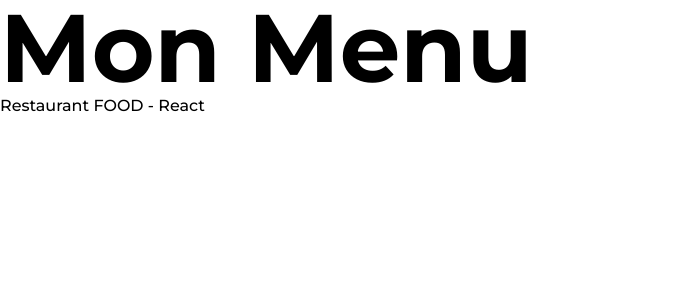
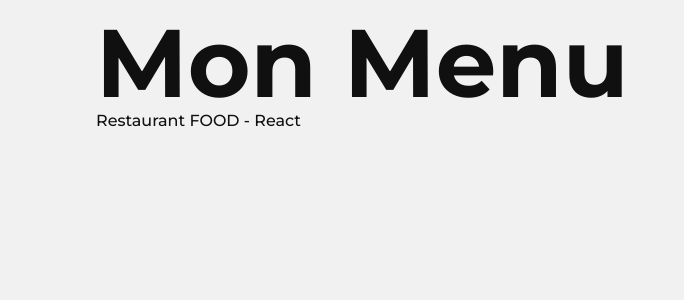
Before and after one commit to Aurelie-Runser/FOOD-Restaurant--React, a React (Vite) app: page / in a window 1280 px wide. Shown: the top 300 px of the page, without its empty margins (0-684 px from the left). Built offline with nearby package versions, Linux system fonts and the light colour scheme.

Commit message:
ajustement du style de base et des variables css

```diff
--- a/src/App.tsx
+++ b/src/App.tsx
@@ -6,8 +6,10 @@ function App() {
 
   return (
     <>
+    {/* <main className='mainbody'> */}
     <Header/>
       <p>Restaurant FOOD - React</p>
+    {/* </main> */}
     </>
   )
 }
--- a/src/main.css
+++ b/src/main.css
@@ -7,8 +7,21 @@
   box-sizing: border-box;
 }
 
-div{
+body{
+    background-color: var(--c-white);
+}
+
+#root {
+    margin: 15px auto;
+    width: 85vw;
+    max-width: 1605px;
+    min-height: 100vh;
+    color: var(--c-black);
     font-family: var(--ff-Montserrat);
+}
+
+section{
+    margin: 135px auto;
 }
 
 h1{
@@ -47,3 +60,7 @@ p{
     font-size: var(--fs-small);
     font-weight: var(--fw-regular);
 }
+
+a:hover {
+    color: var(--c-main);
+  }
--- a/src/styles/variables.css
+++ b/src/styles/variables.css
@@ -3,8 +3,8 @@
 :root{
     --c-main: #F48E28;
     --c-main_light: #F5DDC4;
-    --c-white: #FFF;
-    --c-black: #000;
+    --c-white: #f1f1f1;
+    --c-black: #101010;
     --c-gray: #B6B6B6;
 
     --fs-small: .8rem;
```
